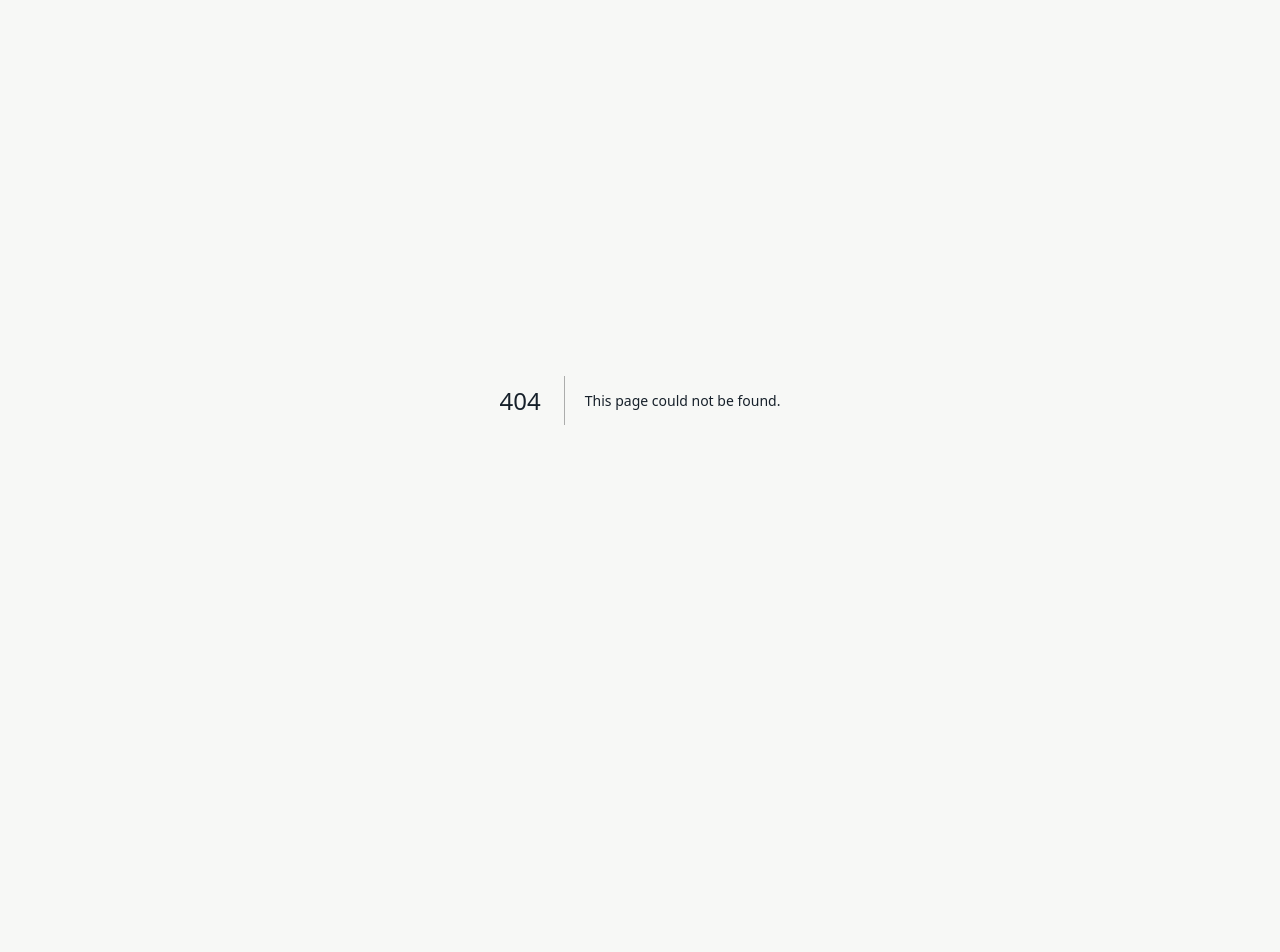
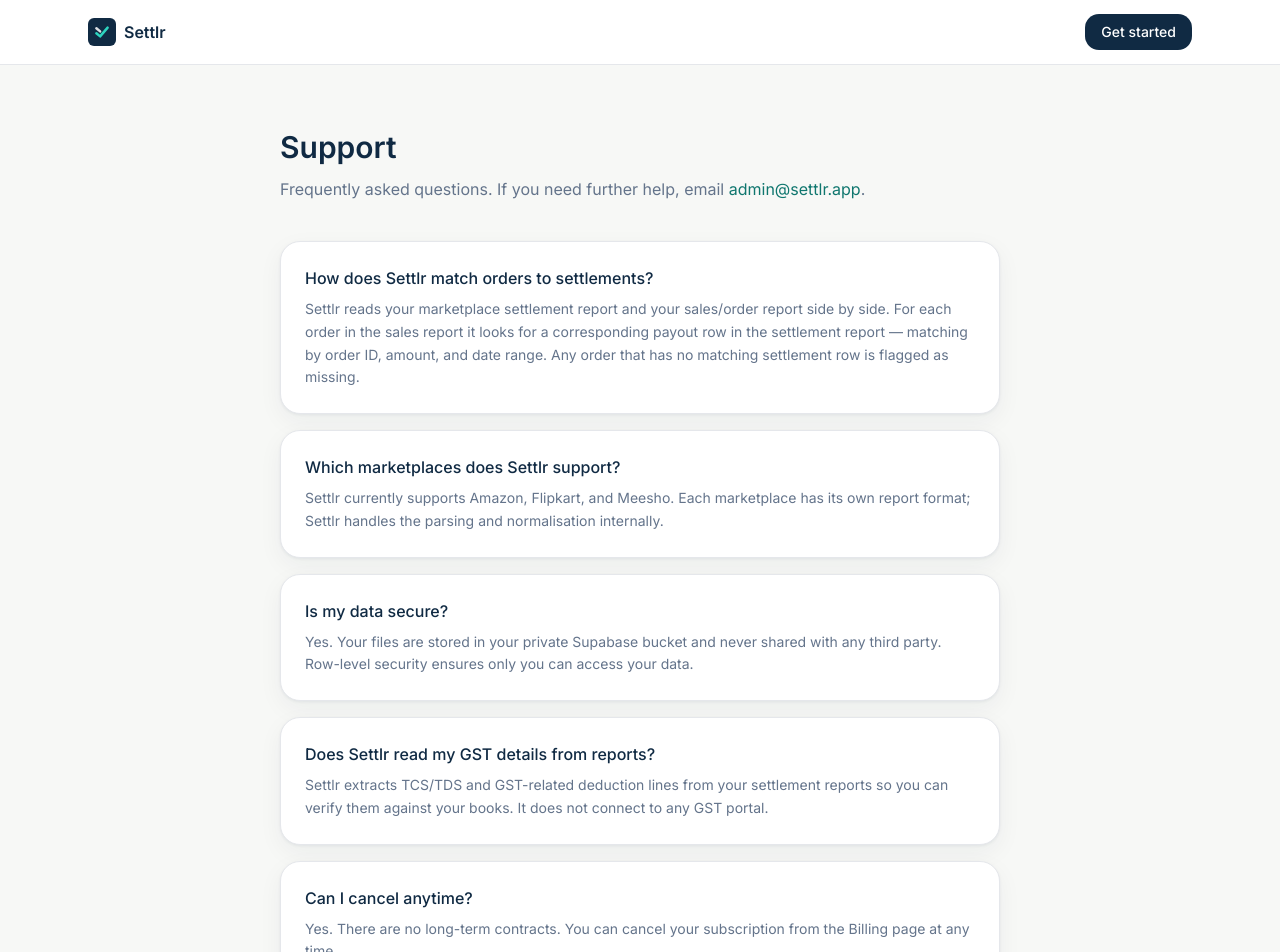
Before and after one commit to kunal262000/Settlr, a Next.js app: page /support in a window 1280 px wide. Before the commit this address had no page. Shown: the top 952 px of the page. Before the commit the page ends 800 px from the top, so only its background shows below. Built offline with nearby package versions, Linux system fonts and the light colour scheme; no server answers.

Commit message:
feat: login-aware headers on landing, pricing, blog, support pages

```diff
--- a/app/blog/page.tsx
+++ b/app/blog/page.tsx
@@ -1,14 +1,22 @@
 import Link from 'next/link';
 import { Button, Card } from '@/components/ui';
 import { BLOG_POSTS } from '@/lib/blog-data';
+import { supabaseServerComponent } from '@/lib/supabase-server';
+import SignOutButton from '@/app/dashboard/sign-out-button';
 
 export const metadata = {
   title: 'Blog — Settlr',
   description:
-    'Guides on Amazon, Flipkart, and Meesho settlement reconciliation, GST and TCS/TDS compliance, and marketplace fee tracking for Indian e-commerce sellers.',
+    'Guides on Amazon, Flipkart, and Meesho settlement reconciliation, GST and TCS/TDS compliance, and marketplace fees tracking for Indian e-commerce sellers.',
 };
 
-export default function BlogIndexPage() {
+export default async function BlogIndexPage() {
+  const supabase = supabaseServerComponent();
+  const {
+    data: { user },
+  } = await supabase.auth.getUser();
+
+  const isLoggedIn = !!user;
   const sorted = [...BLOG_POSTS].sort((a, b) => b.date.localeCompare(a.date));
 
   return (
@@ -24,9 +32,20 @@
             </div>
             <span className="font-semibold text-navy">Settlr</span>
           </Link>
-          <Link href="/signup">
-            <Button className="!py-2 !px-4 text-sm">Get started</Button>
-          </Link>
+          {isLoggedIn ? (
+            <nav className="flex items-center gap-6 text-sm">
+              <Link href="/" className="text-ink-muted hover:text-ink">Home</Link>
+              <Link href="/dashboard" className="text-ink-muted hover:text-ink">Dashboard</Link>
+              <Link href="/dashboard/new" className="text-ink-muted hover:text-ink">New Reconciliation</Link>
+              <Link href="/dashboard/billing" className="text-ink-muted hover:text-ink">Billing</Link>
+              <span className="text-ink-muted hidden sm:block">{user?.email}</span>
+              <SignOutButton />
+            </nav>
+          ) : (
+            <Link href="/signup">
+              <Button className="!py-2 !px-4 text-sm">Get started</Button>
+            </Link>
+          )}
         </div>
       </header>
 
--- a/app/page.tsx
+++ b/app/page.tsx
@@ -10,18 +10,18 @@
 
   return (
     <div className="min-h-screen">
-      <Nav />
-      <Hero />
+      <Nav isLoggedIn={!!user} userEmail={user?.email} />
+      <Hero isLoggedIn={!!user} />
       <TrustStrip />
       <HowItWorks />
       <WhatItCatches />
-      <FinalCTA />
+      <FinalCTA isLoggedIn={!!user} />
       <Footer isLoggedIn={!!user} />
     </div>
   );
 }
 
-function Nav() {
+function Nav({ isLoggedIn, userEmail }: { isLoggedIn: boolean; userEmail?: string }) {
   return (
     <header className="border-b border-border bg-surface/80 backdrop-blur sticky top-0 z-40">
       <div className="mx-auto max-w-6xl px-6 h-16 flex items-center justify-between">
@@ -37,26 +37,43 @@
             <span className="block text-[10px] text-ink-muted">Your settlements, settled.</span>
           </div>
         </div>
+        {isLoggedIn ? (
+          <nav className="flex items-center gap-6 text-sm">
+            <Link href="/" className="text-ink-muted hover:text-ink">Home</Link>
+            <Link href="/dashboard" className="text-ink-muted hover:text-ink">Dashboard</Link>
+            <Link href="/dashboard/new" className="text-ink-muted hover:text-ink">New Reconciliation</Link>
+            <Link href="/dashboard/billing" className="text-ink-muted hover:text-ink">Billing</Link>
+            <span className="text-ink-muted hidden sm:block">{userEmail}</span>
+            <SignOutButton />
+          </nav>
+        ) : (
           <nav className="hidden sm:flex items-center gap-8 text-sm text-ink-muted">
             <a href="#how-it-works" className="hover:text-ink">How it works</a>
             <a href="#what-it-catches" className="hover:text-ink">What it catches</a>
             <Link href="/pricing" className="hover:text-ink">Pricing</Link>
             <Link href="/blog" className="hover:text-ink">Blog</Link>
           </nav>
+        )}
         <div className="flex items-center gap-3">
+          {isLoggedIn ? null : (
+            <>
               <Link href="/login" className="text-sm text-ink-muted hover:text-ink hidden sm:block">
                 Log in
               </Link>
               <Link href="/signup">
                 <Button className="!py-2 !px-4 text-sm">Get started</Button>
               </Link>
+            </>
+          )}
         </div>
       </div>
     </header>
   );
 }
 
-function Hero() {
+import SignOutButton from './dashboard/sign-out-button';
+
+function Hero({ isLoggedIn }: { isLoggedIn: boolean }) {
   return (
     <section className="mx-auto max-w-6xl px-6 pt-16 pb-20 grid lg:grid-cols-2 gap-14 items-center">
       <div>
@@ -72,7 +89,7 @@
           and deductions that need your attention.
         </p>
         <div className="mt-8 flex flex-wrap gap-3">
-          <Link href="/signup">
+          <Link href={isLoggedIn ? '/dashboard/new' : '/signup'}>
             <Button className="text-base">Reconcile My Settlement</Button>
           </Link>
           <a href="#how-it-works">
@@ -205,13 +222,13 @@
   );
 }
 
-function FinalCTA() {
+function FinalCTA({ isLoggedIn }: { isLoggedIn: boolean }) {
   return (
     <section className="mx-auto max-w-6xl px-6 py-24 text-center">
       <h2 className="text-3xl font-semibold text-navy">Reconcile your first settlement in minutes</h2>
       <p className="mt-4 text-ink-muted">Free to try. No card required.</p>
       <div className="mt-8">
-        <Link href="/signup">
+        <Link href={isLoggedIn ? '/dashboard/new' : '/signup'}>
           <Button className="text-base">Reconcile My Settlement</Button>
         </Link>
       </div>
--- a/app/pricing/page.tsx
+++ b/app/pricing/page.tsx
@@ -1,6 +1,8 @@
 import Link from 'next/link';
 import { Button, Card } from '@/components/ui';
 import { PLANS, formatPlanPrice } from '@/lib/pricing';
+import { supabaseServerComponent } from '@/lib/supabase-server';
+import SignOutButton from '@/app/dashboard/sign-out-button';
 
 export const metadata = {
   title: 'Pricing — Settlr',
@@ -8,7 +10,14 @@
     'Simple, affordable pricing for Settlr — reconcile Amazon, Flipkart, and Meesho settlements without breaking the bank.',
 };
 
-export default function PricingPage() {
+export default async function PricingPage() {
+  const supabase = supabaseServerComponent();
+  const {
+    data: { user },
+  } = await supabase.auth.getUser();
+
+  const isLoggedIn = !!user;
+
   return (
     <div className="min-h-screen">
       <header className="border-b border-border bg-surface">
@@ -22,9 +31,20 @@
             </div>
             <span className="font-semibold text-navy">Settlr</span>
           </Link>
-          <Link href="/signup">
-            <Button className="!py-2 !px-4 text-sm">Get started</Button>
-          </Link>
+          {isLoggedIn ? (
+            <nav className="flex items-center gap-6 text-sm">
+              <Link href="/" className="text-ink-muted hover:text-ink">Home</Link>
+              <Link href="/dashboard" className="text-ink-muted hover:text-ink">Dashboard</Link>
+              <Link href="/dashboard/new" className="text-ink-muted hover:text-ink">New Reconciliation</Link>
+              <Link href="/dashboard/billing" className="text-ink-muted hover:text-ink">Billing</Link>
+              <span className="text-ink-muted hidden sm:block">{user?.email}</span>
+              <SignOutButton />
+            </nav>
+          ) : (
+            <Link href="/signup">
+              <Button className="!py-2 !px-4 text-sm">Get started</Button>
+            </Link>
+          )}
         </div>
       </header>
 
--- /dev/null
+++ b/app/support/page.tsx
@@ -0,0 +1,117 @@
+'use client';
+
+import Link from 'next/link';
+import { Card } from '@/components/ui';
+import { useEffect, useState } from 'react';
+import { supabaseBrowser } from '@/lib/supabase-browser';
+import { useRouter } from 'next/navigation';
+
+const FAQ_ITEMS = [
+  {
+    q: 'How does Settlr match orders to settlements?',
+    a: 'Settlr reads your marketplace settlement report and your sales/order report side by side. For each order in the sales report it looks for a corresponding payout row in the settlement report — matching by order ID, amount, and date range. Any order that has no matching settlement row is flagged as missing.',
+  },
+  {
+    q: 'Which marketplaces does Settlr support?',
+    a: 'Settlr currently supports Amazon, Flipkart, and Meesho. Each marketplace has its own report format; Settlr handles the parsing and normalisation internally.',
+  },
+  {
+    q: 'Is my data secure?',
+    a: 'Yes. Your files are stored in your private Supabase bucket and never shared with any third party. Row-level security ensures only you can access your data.',
+  },
+  {
+    q: 'Does Settlr read my GST details from reports?',
+    a: 'Settlr extracts TCS/TDS and GST-related deduction lines from your settlement reports so you can verify them against your books. It does not connect to any GST portal.',
+  },
+  {
+    q: 'Can I cancel anytime?',
+    a: 'Yes. There are no long-term contracts. You can cancel your subscription from the Billing page at any time.',
+  },
+  {
+    q: 'How do I upgrade or change my plan?',
+    a: 'Go to Dashboard → Billing. You can upgrade, downgrade, or cancel your plan from there.',
+  },
+];
+
+export default function SupportPage() {
+  const router = useRouter();
+  const [userEmail, setUserEmail] = useState<string | null>(null);
+
+  useEffect(() => {
+    supabaseBrowser()
+      .auth.getSession()
+      .then(({ data }) => setUserEmail(data.session?.user.email ?? null));
+  }, []);
+
+  const isLoggedIn = !!userEmail;
+
+  return (
+    <div className="min-h-screen">
+      <header className="border-b border-border bg-surface">
+        <div className="mx-auto max-w-6xl px-6 h-16 flex items-center justify-between">
+          <Link href="/" className="flex items-center gap-2">
+            <div className="h-7 w-7 rounded-md bg-navy flex items-center justify-center">
+              <svg viewBox="0 0 64 64" className="h-5 w-5" aria-hidden="true">
+                <path d="M14 36 L26 46 L50 18" fill="none" stroke="#2DD4BF" strokeWidth="8" strokeLinecap="round" strokeLinejoin="round"/>
+                <path d="M14 20 L26 30" fill="none" stroke="#FFFFFF" strokeWidth="8" strokeLinecap="round" strokeLinejoin="round" opacity="0.85"/>
+              </svg>
+            </div>
+            <span className="font-semibold text-navy">Settlr</span>
+          </Link>
+          {isLoggedIn ? (
+            <nav className="flex items-center gap-6 text-sm">
+              <Link href="/" className="text-ink-muted hover:text-ink">Home</Link>
+              <Link href="/dashboard" className="text-ink-muted hover:text-ink">Dashboard</Link>
+              <Link href="/dashboard/new" className="text-ink-muted hover:text-ink">New Reconciliation</Link>
+              <Link href="/dashboard/billing" className="text-ink-muted hover:text-ink">Billing</Link>
+              <span className="text-ink-muted hidden sm:block">{userEmail}</span>
+              <button
+                onClick={async () => {
+                  await supabaseBrowser().auth.signOut();
+                  router.push('/');
+                  router.refresh();
+                }}
+                className="text-ink-muted hover:text-ink"
+              >
+                Log out
+              </button>
+            </nav>
+          ) : (
+            <Link
+              href="/signup"
+              className="rounded-xl bg-navy px-4 py-2 text-sm font-medium text-white hover:opacity-90"
+            >
+              Get started
+            </Link>
+          )}
+        </div>
+      </header>
+
+      <section className="mx-auto max-w-3xl px-6 py-16">
+        <h1 className="text-3xl font-semibold text-navy">Support</h1>
+        <p className="mt-3 text-ink-muted">
+          Frequently asked questions. If you need further help, email{' '}
+          <a href="mailto:admin@settlr.app" className="text-teal">
+            admin@settlr.app
+          </a>
+          .
+        </p>
+
+        <div className="mt-10 space-y-4">
+          {FAQ_ITEMS.map((item) => (
+            <Card key={item.q} className="p-6">
+              <h2 className="text-base font-medium text-navy">{item.q}</h2>
+              <p className="mt-2 text-sm text-ink-muted leading-relaxed">{item.a}</p>
+            </Card>
+          ))}
+        </div>
+      </section>
+
+      <footer className="border-t border-border">
+        <div className="mx-auto max-w-6xl px-6 py-10 text-center text-sm text-ink-muted">
+          <Link href="/" className="text-teal font-medium">← Back to Settlr</Link>
+        </div>
+      </footer>
+    </div>
+  );
+}
```
Lines whose indentation alone changed are shown as unchanged.
